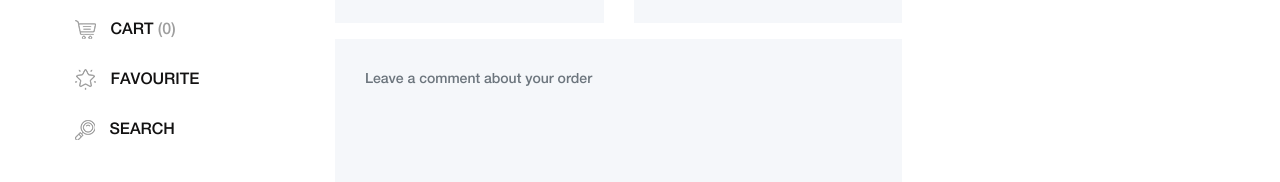
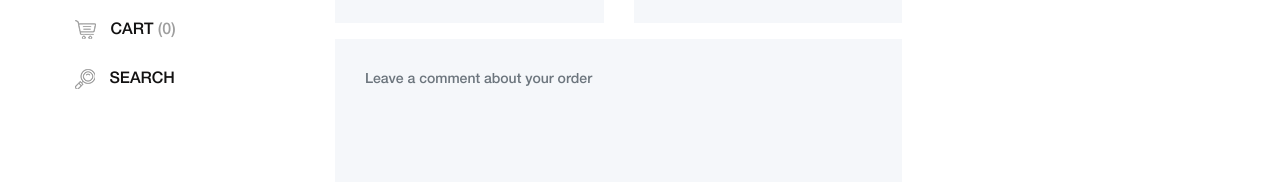
Before and after one commit to nnutchanon/Shopcoe64-204, a plain HTML site: page amado-master/checkout.html in a window 1280 px wide. Shown: the part 728-910 px from the top of the page. Drawn offline with Linux system fonts and the light colour scheme.

Commit message:
Update checkout.html

```diff
--- a/amado-master/checkout.html
+++ b/amado-master/checkout.html
@@ -84,7 +84,6 @@
             <!-- Cart Menu -->
             <div class="cart-fav-search mb-100">
                 <a href="cart.html" class="cart-nav"><img src="img/core-img/cart.png" alt=""> Cart <span>(0)</span></a>
-                <a href="#" class="fav-nav"><img src="img/core-img/favorites.png" alt=""> Favourite</a>
                 <a href="#" class="search-nav"><img src="img/core-img/search.png" alt=""> Search</a>
             </div>
             <!-- Social Button -->
```
